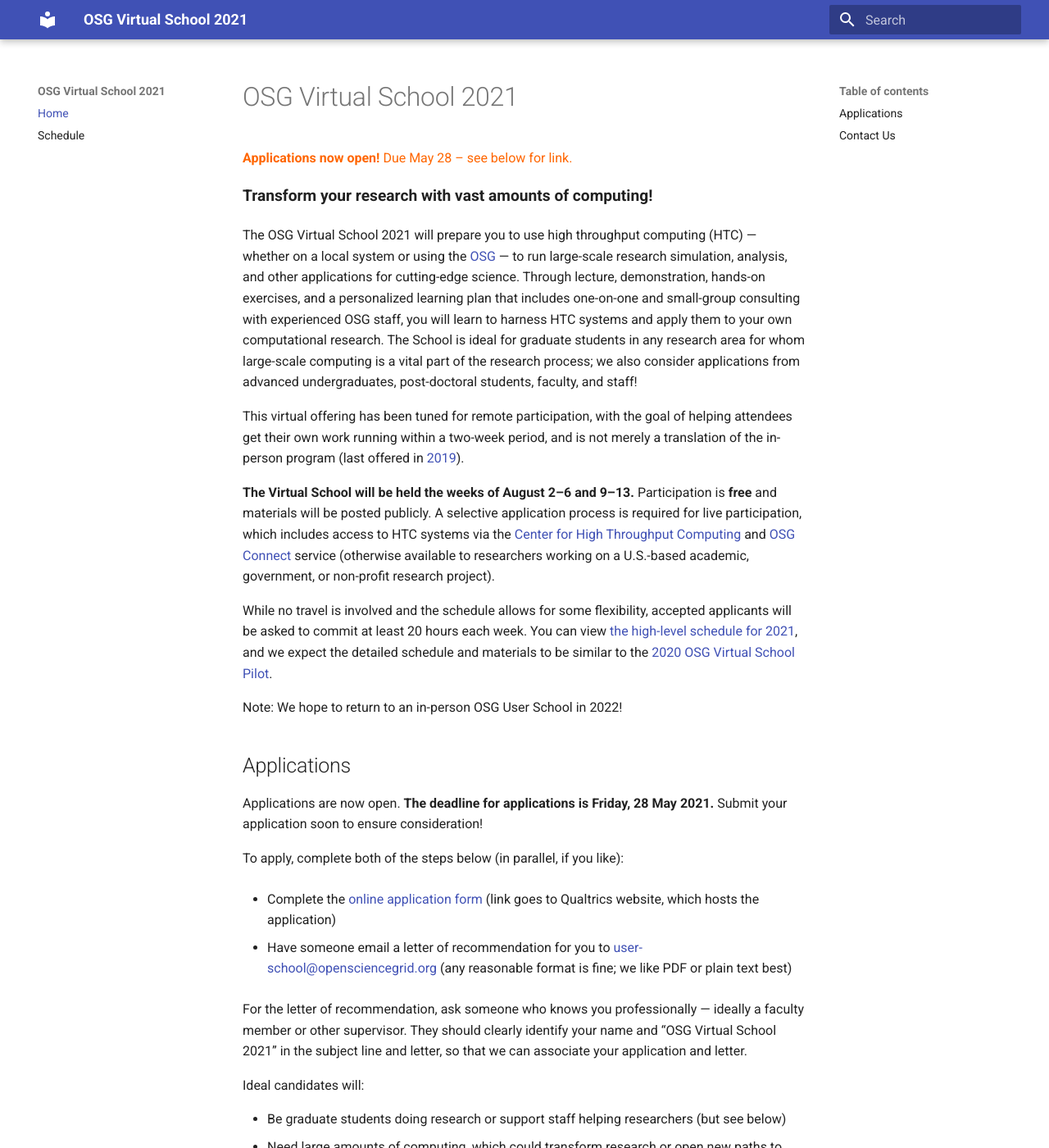
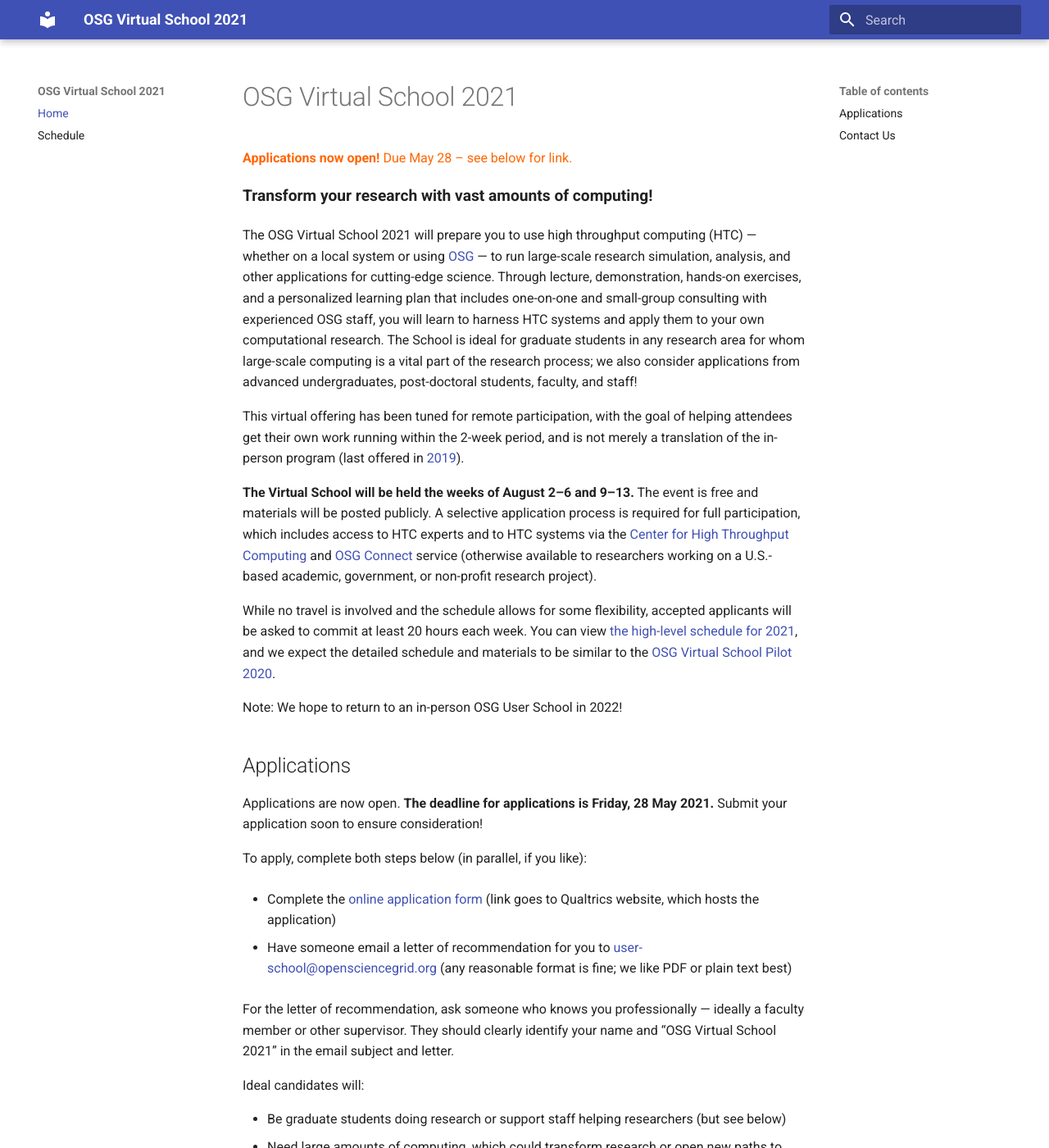
Before and after one commit to osg-htc/virtual-school-2021, an MkDocs documentation site: the page built from docs/index.md, in a window 1280 px wide and 1400 px high. Shown: the whole window at 82% size. Built offline with MkDocs 1.6.1 and Material for MkDocs 9.7.7, drawn with Linux system fonts in a browser that asks for light colours.

Commit message:
Small wording tweaks

```diff
--- a/docs/index.md
+++ b/docs/index.md
@@ -16,14 +16,14 @@
 post-doctoral students, faculty, and staff!
 
 This virtual offering has been tuned for remote participation,
-with the goal of helping attendees get their own work running within a two-week period,
+with the goal of helping attendees get their own work running within the 2-week period,
 and is not merely a translation of the in-person program
 (last offered in [2019](https://opensciencegrid.org/user-school-2019/)).
 
 **The Virtual School will be held the weeks of August 2&ndash;6 and 9&ndash;13.**
-Participation is **free** and materials will be posted publicly.
-A selective application process is required for live participation,
-which includes access to HTC systems via the
+The event is free and materials will be posted publicly.
+A selective application process is required for full participation,
+which includes access to HTC experts and to HTC systems via the
 [Center for High Throughput Computing](https://chtc.cs.wisc.edu/approach.shtml) and
 [OSG Connect](https://www.osgconnect.net/) service
 (otherwise available to researchers working on a U.S.-based academic, government, or non-profit research project).
@@ -32,7 +32,7 @@
 accepted applicants will be asked to commit at least 20 hours each week.
 You can view [the high-level schedule for 2021](schedule.md),
 and we expect the detailed schedule and materials to be similar to the
-[2020 OSG Virtual School Pilot](https://opensciencegrid.org/virtual-school-pilot-2020/).
+[OSG Virtual School Pilot 2020](https://opensciencegrid.org/virtual-school-pilot-2020/).
 
 Note: We hope to return to an in-person OSG User School in 2022!
 
@@ -42,7 +42,7 @@
 **The deadline for applications is Friday, 28 May 2021.**
 Submit your application soon to ensure consideration!
 
-To apply, complete both of the steps below (in parallel, if you like):
+To apply, complete both steps below (in parallel, if you like):
 
 *   Complete the [online application form](https://uwmadison.co1.qualtrics.com/jfe/form/SV_0SZ8duEyHLZYVdI)
     (link goes to Qualtrics website, which hosts the application)
@@ -53,8 +53,7 @@
 
 For the letter of recommendation, ask someone who knows you professionally&nbsp;&mdash;
 ideally a faculty member or other supervisor.
-They should clearly identify your name and “OSG Virtual School 2021” in the subject line and letter,
-so that we can associate your application and letter.
+They should clearly identify your name and “OSG Virtual School 2021” in the email subject and letter.
 
 Ideal candidates will:
 
```
Also changed, not shown: other parts of docs/index.md (+1 -1 lines).
